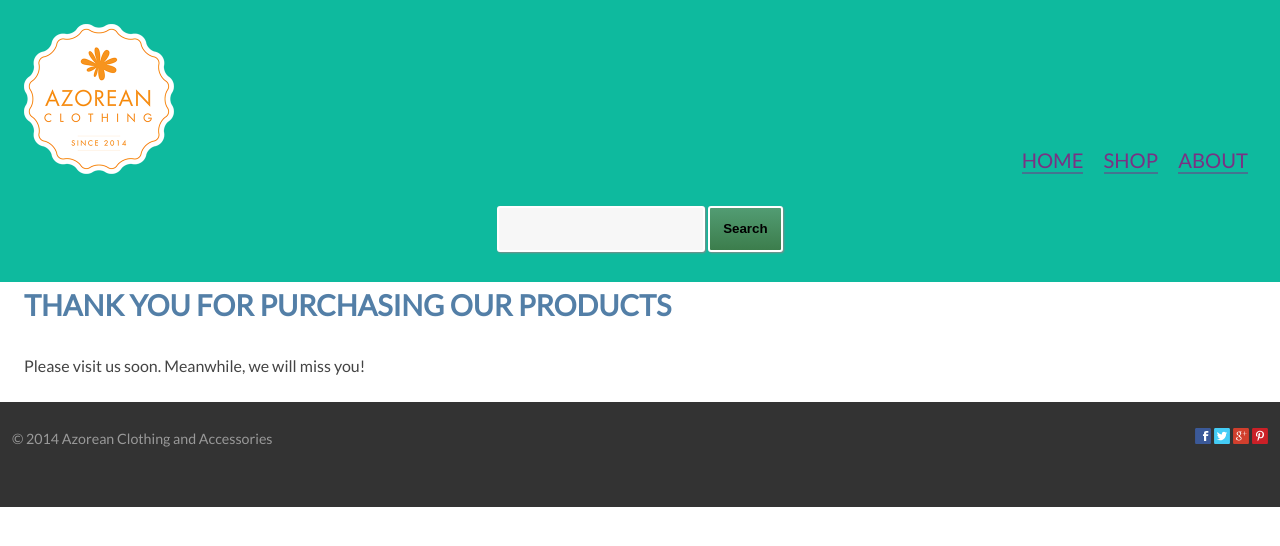
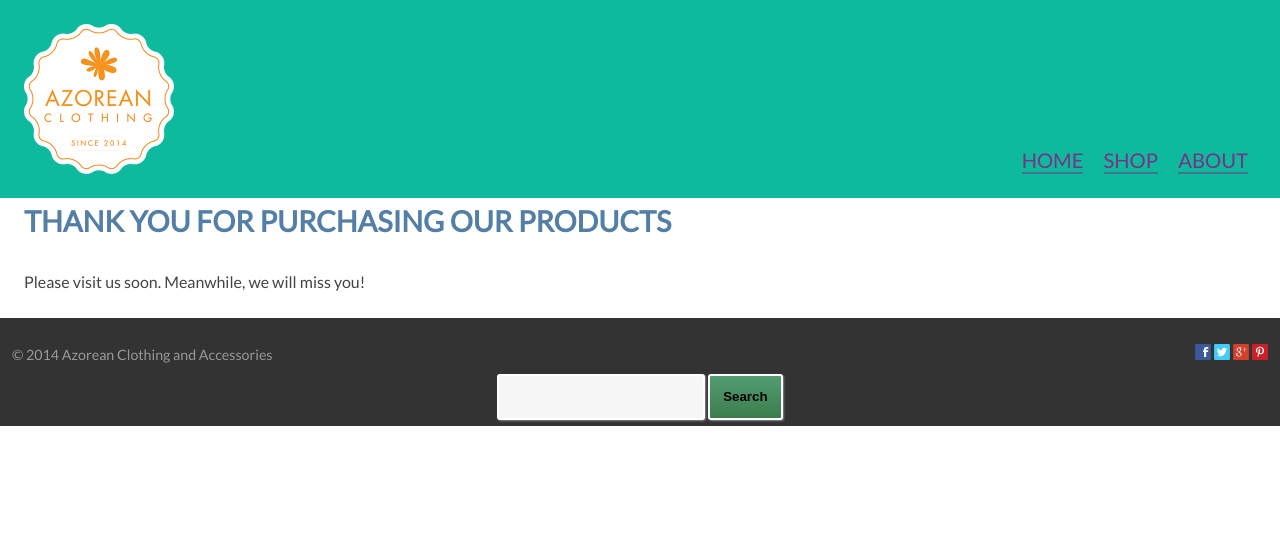
Before and after one commit to card0127/ecommerce-website, a Jekyll site: the page built from thank-you.html, in a window 1280 px wide. Shown: the top 546 px of the page. Built offline with Jekyll 4.4.1, drawn with Linux system fonts in a browser that asks for light colours; Markdown is read by kramdown in place of the engine named in the settings.

Commit message:
Adjusted position of items within footer

```diff
--- a/_layouts/default.html
+++ b/_layouts/default.html
@@ -44,12 +44,6 @@
         </li>
       </ul>
     </nav>
-	<div class="search unit unit-s-1 unit-m-1 unit-l-1">
-		<form action="http://www.google.ca/">
-			<input type="text" class="input">
-			<input type="submit" value="Search" class="input btn">
-		</form>
-	</div>
   </div>
 </header>
 
@@ -63,10 +57,16 @@
 
 <footer class="footer pad-t">
   <div class="grid">
-    <div class="unit unit-s-1 unit-m-1 unit-l-1-2 gutter-1-2">
+    <div class="unit unit-s-1 unit-m-1 unit-l-1-3 gutter-1-2">
       <p class="footer-copyright"><small>© 2014 Azorean Clothing and Accessories</small></p>
     </div>
-    <div class="unit unit-s-1 unit-m-1 unit-l-1-2 gutter-1-2">
+	<div class="search unit unit-s-1 unit-m-1 unit-l-1-3">
+		<form action="http://www.google.ca/">
+			<input type="text" class="input">
+			<input type="submit" value="Search" class="input btn">
+		</form>
+	</div>
+    <div class="unit unit-s-1 unit-m-1 unit-l-1-3 gutter-1-2">
       <ul class="list-group footer-links">
         <li class="list-group-item list-group-item-inline">
           <a href="#" class="icon-link icon i-16 i-facebook ir">Facebook</a>
```
